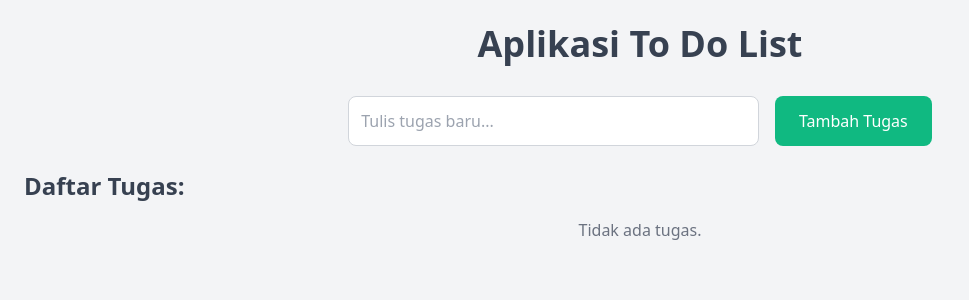
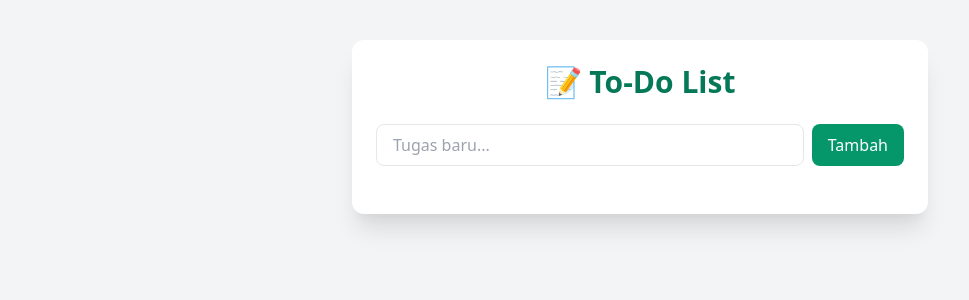
Before and after one commit to syafirahamzah/SyafiraIedhaMaharaniHamzah-Lsp-Widyatama-todolist, a PHP site: page / in a window 1280 px wide. Shown: the top 300 px of the page, without its empty margins (0-969 px from the left). Run offline with PHP 8.4, Linux system fonts and the light colour scheme.

Commit message:
Update index.php

```diff
--- a/index.php
+++ b/index.php
@@ -1,96 +1,34 @@
 <?php
-// Simulasi penyimpanan sementara
 session_start();
+if (!isset($_SESSION['tasks'])) $_SESSION['tasks'] = [];
 
-// Memastikan data tugas ada di sesi
-if (!isset($_SESSION['tasks'])) {
-    $_SESSION['tasks'] = [];
-}
+$editIndex = isset($_GET['edit']) ? (int) $_GET['edit'] : null;
 
-// Menangani form POST
+// Handler: Update task
 if ($_SERVER['REQUEST_METHOD'] === 'POST') {
-    // Menambah tugas baru
-    if (!empty($_POST['task']) && empty($_POST['task_index'])) {
-        $newTask = htmlspecialchars($_POST['task']);
-        addTask($_SESSION['tasks'], $newTask);
+    if (isset($_POST['update_index'])) {
+        $_SESSION['tasks'][$_POST['update_index']]['task'] = htmlspecialchars($_POST['task']);
+        header('Location: index.php'); exit;
     }
-    // Mengubah status tugas
-    elseif (isset($_POST['task_index']) && isset($_POST['status'])) {
-        $taskIndex = $_POST['task_index'];
-        $status = $_POST['status'];
-        updateTaskStatus($_SESSION['tasks'], $taskIndex, $status);
+
+    // Tambah tugas
+    if (!empty($_POST['task']) && !isset($_POST['update_index'])) {
+        $_SESSION['tasks'][] = ['task' => htmlspecialchars($_POST['task']), 'status' => 'belum'];
+        header('Location: index.php'); exit;
     }
-    // Menghapus tugas
-    elseif (isset($_POST['delete_task_index'])) {
-        $deleteTaskIndex = $_POST['delete_task_index'];
-        deleteTask($_SESSION['tasks'], $deleteTaskIndex);
+
+    // Hapus
+    if (isset($_POST['delete_index'])) {
+        unset($_SESSION['tasks'][$_POST['delete_index']]);
+        $_SESSION['tasks'] = array_values($_SESSION['tasks']);
+        header('Location: index.php'); exit;
     }
-    // Mengedit tugas
-    elseif (isset($_POST['task_index']) && isset($_POST['task'])) {
-        $taskIndex = $_POST['task_index'];
-        $updatedTask = htmlspecialchars($_POST['task']);
-        editTask($_SESSION['tasks'], $taskIndex, $updatedTask);
-    }
-}
 
-// Fungsi untuk menambahkan tugas
-function addTask(&$taskList, $task) {
-    $taskList[] = ['task' => $task, 'status' => 'belum'];
-}
-
-// Fungsi untuk mengubah status tugas
-function updateTaskStatus(&$taskList, $taskIndex, $status) {
-    if (isset($taskList[$taskIndex])) {
-        $taskList[$taskIndex]['status'] = $status;
-    }
-}
-
-// Fungsi untuk menghapus tugas
-function deleteTask(&$taskList, $taskIndex) {
-    if (isset($taskList[$taskIndex])) {
-        unset($taskList[$taskIndex]);
-        $taskList = array_values($taskList); // Re-index array setelah penghapusan
-    }
-}
-
-// Fungsi untuk mengedit tugas
-function editTask(&$taskList, $taskIndex, $updatedTask) {
-    if (isset($taskList[$taskIndex])) {
-        $taskList[$taskIndex]['task'] = $updatedTask;
-    }
-}
-
-// Fungsi untuk menampilkan daftar tugas
-function showTasks($taskList) {
-    if (empty($taskList)) {
-        echo "<p class='text-center text-gray-500'>Tidak ada tugas.</p>";
-    } else {
-        echo "<ul class='space-y-3'>";
-        foreach ($taskList as $index => $taskData) {
-            $statusText = $taskData['status'] === 'selesai' ? '✔️ Selesai' : '❌ Belum';
-            $checked = $taskData['status'] === 'selesai' ? 'checked' : '';
-            echo "<li class='flex justify-between items-center bg-white shadow-md p-4 rounded-lg'>
-                    <span class='text-lg'>{$taskData['task']} - <strong class='text-green-500'>{$statusText}</strong></span>
-                    <div class='space-x-2'>
-                        <!-- Checkbox untuk menandai tugas -->
-                        <form method='POST' style='display:inline;'>
-                            <input type='hidden' name='checkbox_index' value='{$index}' />
-                            <input type='checkbox' name='checkbox' {$checked} class='h-5 w-5' onclick='this.form.submit()'>
-                        </form>
-                        <!-- Formulir untuk menghapus tugas -->
-                        <form method='POST' style='display:inline;'>
-                            <input type='hidden' name='delete_task_index' value='{$index}' />
-                            <button type='submit' class='bg-red-500 text-white px-4 py-2 rounded-lg hover:bg-red-400'>Hapus</button>
-                        </form>
-                        <!-- Formulir untuk mengedit tugas -->
-                        <form method='POST' style='display:inline;'>
-                            <input type='hidden' name='task_index' value='{$index}' />
-                            <button type='submit' class='bg-yellow-500 text-white px-4 py-2 rounded-lg hover:bg-yellow-400'>Edit</button>
-                        </form>
-                    </div>
-                  </li>";
-        }
-        echo "</ul>";
+    // Centang
+    if (isset($_POST['check_index'])) {
+        $i = $_POST['check_index'];
+        $_SESSION['tasks'][$i]['status'] = isset($_POST['checkbox']) ? 'selesai' : 'belum';
+        header('Location: index.php'); exit;
     }
 }
 ?>
@@ -99,37 +37,54 @@ function showTasks($taskList) {
 <html lang="id">
 <head>
     <meta charset="UTF-8">
-    <meta name="viewport" content="width=device-width, initial-scale=1.0">
-    <title>Aplikasi To-Do List</title>
-    <!-- Menggunakan CDN Tailwind CSS -->
+    <title>To-Do Fix</title>
     <link href="https://cdn.jsdelivr.net/npm/tailwindcss@2.2.19/dist/tailwind.min.css" rel="stylesheet">
 </head>
-<body class="bg-gray-100 p-6">
+<body class="bg-gray-100 py-10">
+    <div class="max-w-xl mx-auto bg-white p-6 rounded-xl shadow-xl">
+        <h1 class="text-3xl font-bold text-center mb-6 text-green-700">📝 To-Do List</h1>
 
-    <h1 class="text-center text-4xl font-bold text-gray-700 mb-8">Aplikasi To Do List</h1>
+        <?php if ($editIndex === null): ?>
+        <!-- Tambah -->
+        <form method="POST" class="flex gap-2 mb-6">
+            <input name="task" placeholder="Tugas baru..." required
+                class="flex-1 px-4 py-2 border rounded-lg">
+            <button class="bg-green-600 text-white px-4 py-2 rounded-lg">Tambah</button>
+        </form>
+        <?php else: ?>
+        <!-- Edit -->
+        <form method="POST" class="flex gap-2 mb-6">
+            <input type="hidden" name="update_index" value="<?= $editIndex ?>">
+            <input name="task" value="<?= htmlspecialchars($_SESSION['tasks'][$editIndex]['task']) ?>" required
+                class="flex-1 px-4 py-2 border rounded-lg">
+            <button class="bg-blue-600 text-white px-4 py-2 rounded-lg">Update</button>
+            <a href="index.php" class="bg-gray-300 px-4 py-2 rounded-lg">Batal</a>
+        </form>
+        <?php endif; ?>
 
-    <!-- Formulir untuk menambah tugas -->
-    <form method="POST" action="" class="flex justify-center mb-6">
-        <input type="text" name="task" placeholder="Tulis tugas baru..." required class="p-3 w-2/3 sm:w-1/2 md:w-1/3 border border-gray-300 rounded-lg focus:outline-none focus:ring-2 focus:ring-green-400">
-        <button type="submit" class="ml-4 bg-green-500 text-white px-6 py-3 rounded-lg hover:bg-green-400">Tambah Tugas</button>
-    </form>
-
-    <?php
-        // Menampilkan formulir untuk mengedit tugas jika ada
-        if (isset($_POST['task_index'])) {
-            $taskIndex = $_POST['task_index'];
-            $taskToEdit = $_SESSION['tasks'][$taskIndex]['task'];
-            echo "<h2 class='text-2xl font-semibold text-gray-700 mb-4'>Edit Tugas:</h2>";
-            echo "<form method='POST' action='' class='flex justify-center mb-6'>
-                    <input type='text' name='task' value='{$taskToEdit}' required class='p-3 w-2/3 sm:w-1/2 md:w-1/3 border border-gray-300 rounded-lg focus:outline-none focus:ring-2 focus:ring-blue-400'>
-                    <input type='hidden' name='task_index' value='{$taskIndex}' />
-                    <button type='submit' class='ml-4 bg-blue-500 text-white px-6 py-3 rounded-lg hover:bg-blue-400'>Update Tugas</button>
-                  </form>";
-        }
-    ?>
-
-    <h2 class="text-2xl font-semibold text-gray-700 mb-4">Daftar Tugas:</h2>
-    <?php showTasks($_SESSION['tasks']); ?>
-
+        <ul class="space-y-4">
+            <?php foreach ($_SESSION['tasks'] as $i => $t): ?>
+            <li class="bg-gray-50 p-4 rounded-lg shadow flex justify-between items-center">
+                <div class="flex items-center gap-3">
+                    <form method="POST">
+                        <input type="hidden" name="check_index" value="<?= $i ?>">
+                        <input type="checkbox" name="checkbox" onchange="this.form.submit()" <?= $t['status'] === 'selesai' ? 'checked' : '' ?>>
+                    </form>
+                    <span class="text-lg"><?= htmlspecialchars($t['task']) ?></span>
+                    <span class="text-sm <?= $t['status'] === 'selesai' ? 'text-green-600' : 'text-red-600' ?>">
+                        (<?= $t['status'] ?>)
+                    </span>
+                </div>
+                <div class="flex gap-2">
+                    <a href="?edit=<?= $i ?>" class="px-3 py-1 bg-yellow-400 text-white rounded-lg">Edit</a>
+                    <form method="POST">
+                        <input type="hidden" name="delete_index" value="<?= $i ?>">
+                        <button class="px-3 py-1 bg-red-500 text-white rounded-lg">Hapus</button>
+                    </form>
+                </div>
+            </li>
+            <?php endforeach; ?>
+        </ul>
+    </div>
 </body>
 </html>
```
